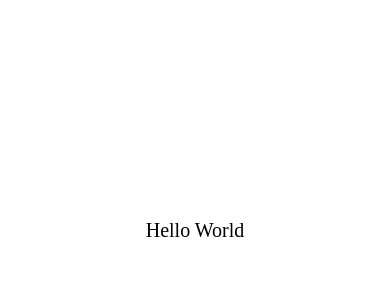
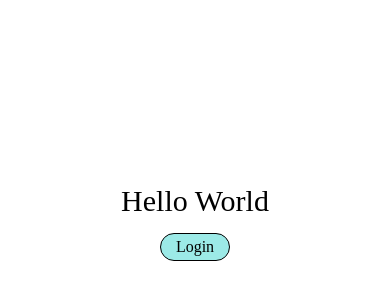
Before and after one commit to susupadilla99/Chron, a React Native app: screen / in a window 390 px wide. Shown: the part 192-492 px from the top of the page. Built offline with nearby package versions, Linux system fonts and the light colour scheme.

Commit message:
Added AppButton.js

```diff
--- a/App.js
+++ b/App.js
@@ -2,11 +2,13 @@ import React from 'react';
 import {SafeAreaView, StyleSheet, View, Text} from 'react-native';
 import AppColors from './app/config/AppColors';
 import AppText from './app/components/AppText';
+import AppButton from './app/components/AppButton';
 
 export default function App() {
   return (
     <View style={styles.container}>
-      <AppText>Hello World</AppText>
+      <AppText size={30}>Hello World</AppText>
+      <AppButton title="Login" titleSize={16}/>
     </View>
   );
 };
--- /dev/null
+++ b/app/components/AppButton.js
@@ -0,0 +1,28 @@
+import React from 'react';
+import { View, Text, TouchableOpacity, StyleSheet } from 'react-native';
+import AppColors from '../config/AppColors';
+import AppText from './AppText';
+
+function AppButton({title, titleSize}) {
+  return (
+    <TouchableOpacity>
+      <View style={styles.button}>
+        <AppText size={titleSize}>{title}</AppText>
+      </View>
+    </TouchableOpacity>
+  );
+}
+
+const styles = StyleSheet.create({
+  button: {
+    backgroundColor: AppColors.lightBlue,
+    borderRadius: 20,
+    borderWidth: 1,
+    paddingHorizontal: 15,
+    paddingVertical: 4,
+    margin: 15,
+    justifyContent: 'center',
+  },
+})
+
+export default AppButton;
--- a/app/components/AppText.js
+++ b/app/components/AppText.js
@@ -1,10 +1,11 @@
 import React from 'react';
 import { Text, StyleSheet } from 'react-native'
+import AppColors from '../config/AppColors';
 
 
-function AppText({children}) {
+function AppText({children, size}) {
   return (
-    <Text style={styles.text}>
+    <Text style={[styles.text, {fontSize: size}]}>
       {children}
     </Text>
   );
@@ -12,6 +13,7 @@ function AppText({children}) {
 
 const styles = StyleSheet.create({
   text: {
+    color: AppColors.black,
     fontFamily: 'Avenir',
     fontSize: 20,
   }
```
